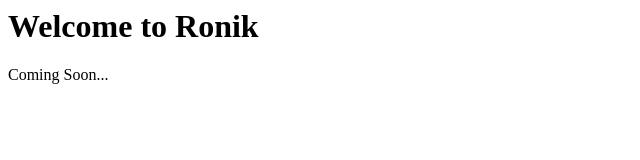
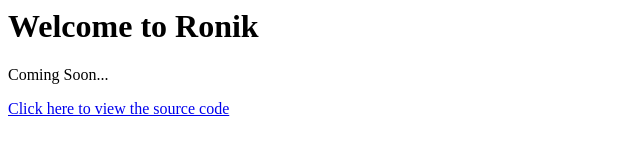
Before and after one commit to Emmanuel1960/Ronik, a plain HTML site: page index.html in a window 1280 px wide. Shown: the whole page, without its empty margins (0-640 px from the left). Drawn offline with Linux system fonts and the light colour scheme.

Commit message:
Add link to source code on Github

```diff
--- a/index.html
+++ b/index.html
@@ -3,5 +3,6 @@
 	<body>
 		<h1>Welcome to Ronik</h1>
 		<p>Coming Soon...</p>
+		<p><a href="https://github.com/Emmanuel1960/Ronik1/blob/master/index.html">Click here to view the source code</p>
 	</body>
 </html>
```
